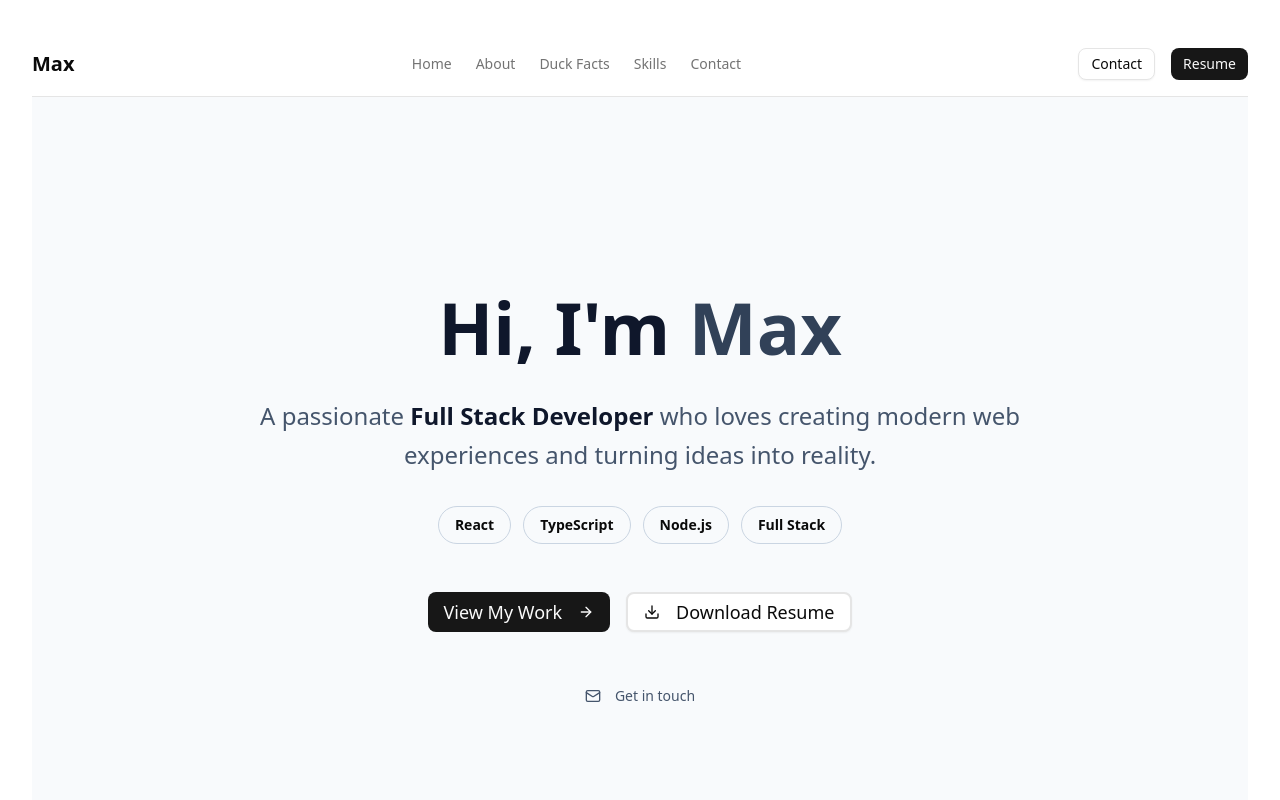
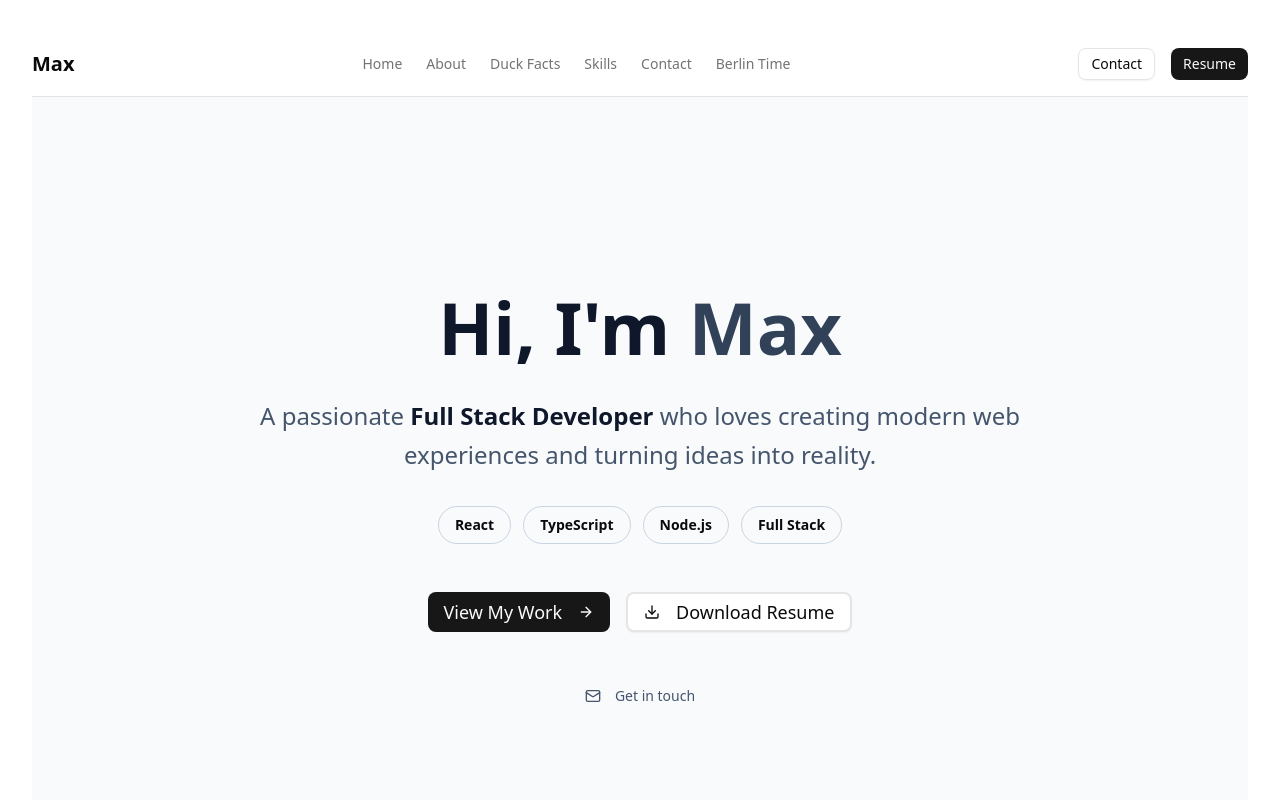
Before and after one commit to AlysonRTY/herewego, a React (Vite) app: page / in a window 1280 px wide. Shown: the top 800 px of the page. Built offline with nearby package versions, Linux system fonts and the light colour scheme.

Commit message:
added berlin time

```diff
--- a/src/components/Navigation.tsx
+++ b/src/components/Navigation.tsx
@@ -8,6 +8,7 @@ export default function Navigation() {
     { href: "/duckFacts", label: "Duck Facts" },
     { href: "/skills", label: "Skills" },
     { href: "/contact", label: "Contact" },
+    { href: "/berlin-time", label: "Berlin Time" },
   ];
 
   return (
```
